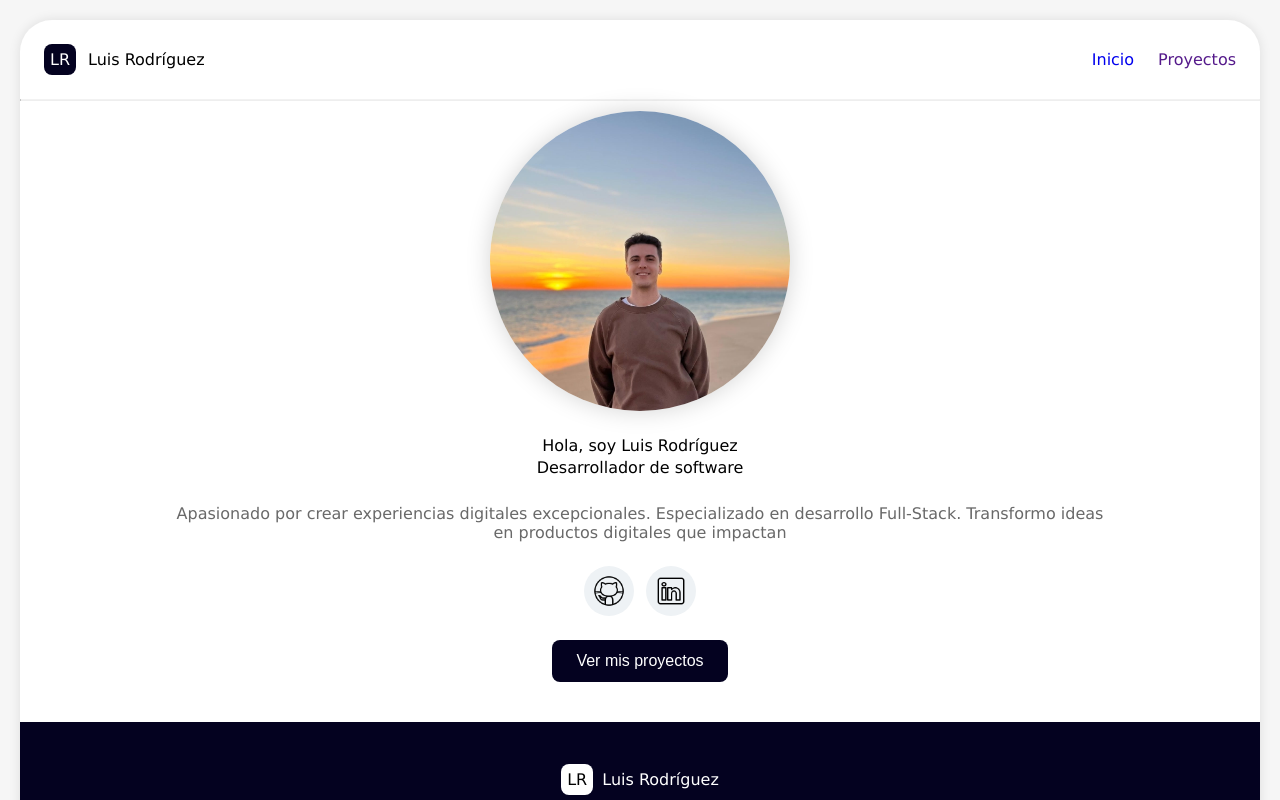
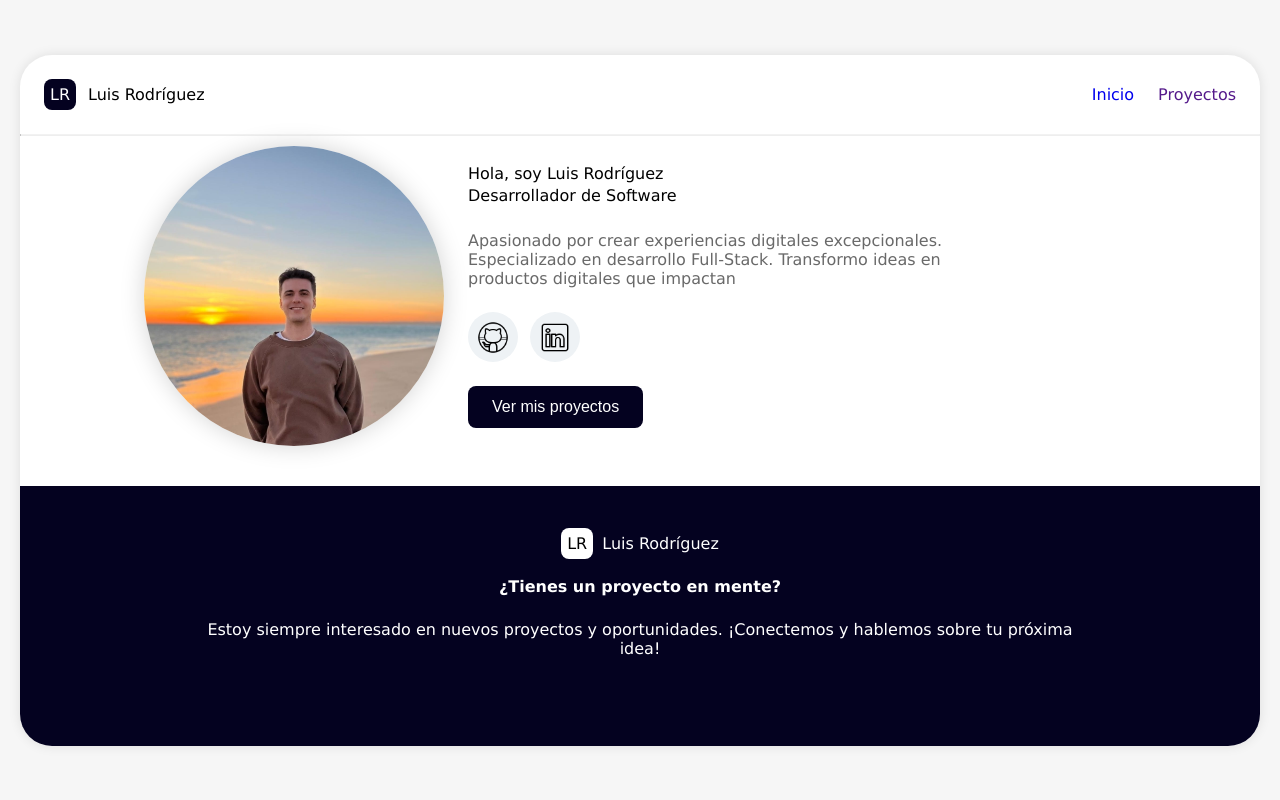
Before and after one commit to SoYuDev/portfolio, a website built with Vite: page index.html in a window 1280 px wide. Shown: the top 800 px of the page. Built offline with nearby package versions, Linux system fonts and the light colour scheme.

Commit message:
feat: add desktop styles

```diff
--- a/index.html
+++ b/index.html
@@ -18,14 +18,11 @@
             </div>
 
             <div class="nav-right">
-
+              <!--For small screens-->
               <button class="btn-menu">
-                <img
-                  src="/icons/icons8-hamburger-menu-100.png"
-                  alt="Menu"
-                />
+                <img src="/icons/icons8-hamburger-menu-100.png" alt="Menu" />
               </button>
-
+              <!-- For medium to large screens-->
               <div class="nav-right__elements">
                 <a href="/">Inicio</a>
                 <a href="">Proyectos</a>
@@ -42,9 +39,12 @@
               alt="Foto de Luis Rodríguez"
               class="hero-img"
             />
+            <div class="container-large">
               <div class="user-title">
-              <p>Hola, soy Luis Rodríguez</p>
-              <p>Desarrollador de software</p>
+                <h1>
+                  Hola, soy Luis Rodríguez <br />
+                  Desarrollador de Software
+                </h1>
               </div>
 
               <div class="user-description">
@@ -60,6 +60,7 @@
                   <img
                     src="/icons/icons8-github-100.png"
                     alt="GitHub Icon"
+                    role="figure"
                   />
                 </a>
 
@@ -70,10 +71,12 @@
                   <img
                     src="/icons/icons8-linkedin-100.png"
                     alt="LinkedIn Icon"
+                    role="figure"
                   />
                 </a>
               </div>
               <button class="btn-projects">Ver mis proyectos</button>
+            </div>
           </section>
         </main>
 
--- a/src/style.css
+++ b/src/style.css
@@ -9,10 +9,20 @@
   box-sizing: border-box;
 }
 
+h1 {
+  font-weight: normal;
+  font-size: 1rem;
+}
+
 body {
   background-color: var(--bg-color);
   padding: 20px;
   font-family: Verdana, Geneva, Tahoma, sans-serif;
+  /* To center the card (.container) */
+  display: flex;
+  flex-direction: column;
+  align-items: center;
+  justify-content: center;
 }
 
 .container {
@@ -74,6 +84,14 @@ hr {
 }
 
 .hero-section {
+  display: flex;
+  flex-direction: column;
+  justify-content: center;
+  align-items: center;
+  gap: 24px;
+}
+
+.container-large {
   display: flex;
   flex-direction: column;
   justify-content: center;
@@ -200,6 +218,19 @@ h4 {
 }
 
 /*** DESKTOP ***/
-@media (min-width:1024px) {
+@media (min-width: 1024px) {
+  body {
+    height: 100vh; /*? I don't know if this is a good idea */
+  }
+  .hero-section {
+    width: 80%;
+    margin: 0 auto;
+    display: flex;
+    flex-direction: row;
+  }
 
+  .container-large {
+    text-align: left;
+    align-items: flex-start;
+  }
 }
```
Lines whose indentation alone changed are shown as unchanged.
